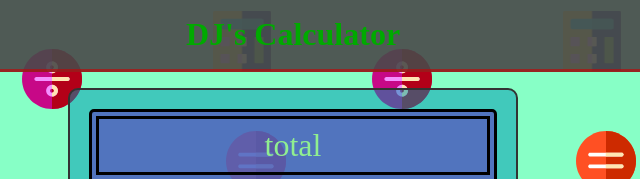
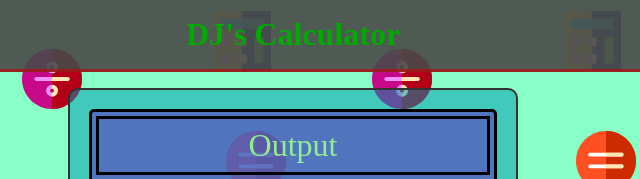
Before and after one commit to Drock15/Calculator-web-app, a website with bundled scripts: page dist/index.html in a window 1280 px wide. Shown: the top 179 px of the page, 347-987 px from the left. Built offline with nearby package versions, Linux system fonts and the light colour scheme.

Commit message:
change text total to output

```diff
--- a/dist/index.html
+++ b/dist/index.html
@@ -14,7 +14,7 @@
     <main class="app">
       <div class="container noselect">
         <div class="calculator__total">
-          <p>total</p>
+          <p>Output</p>
         </div>
         <div class="calculator-btn__container">
           <div class="calculator__numbers">
```
